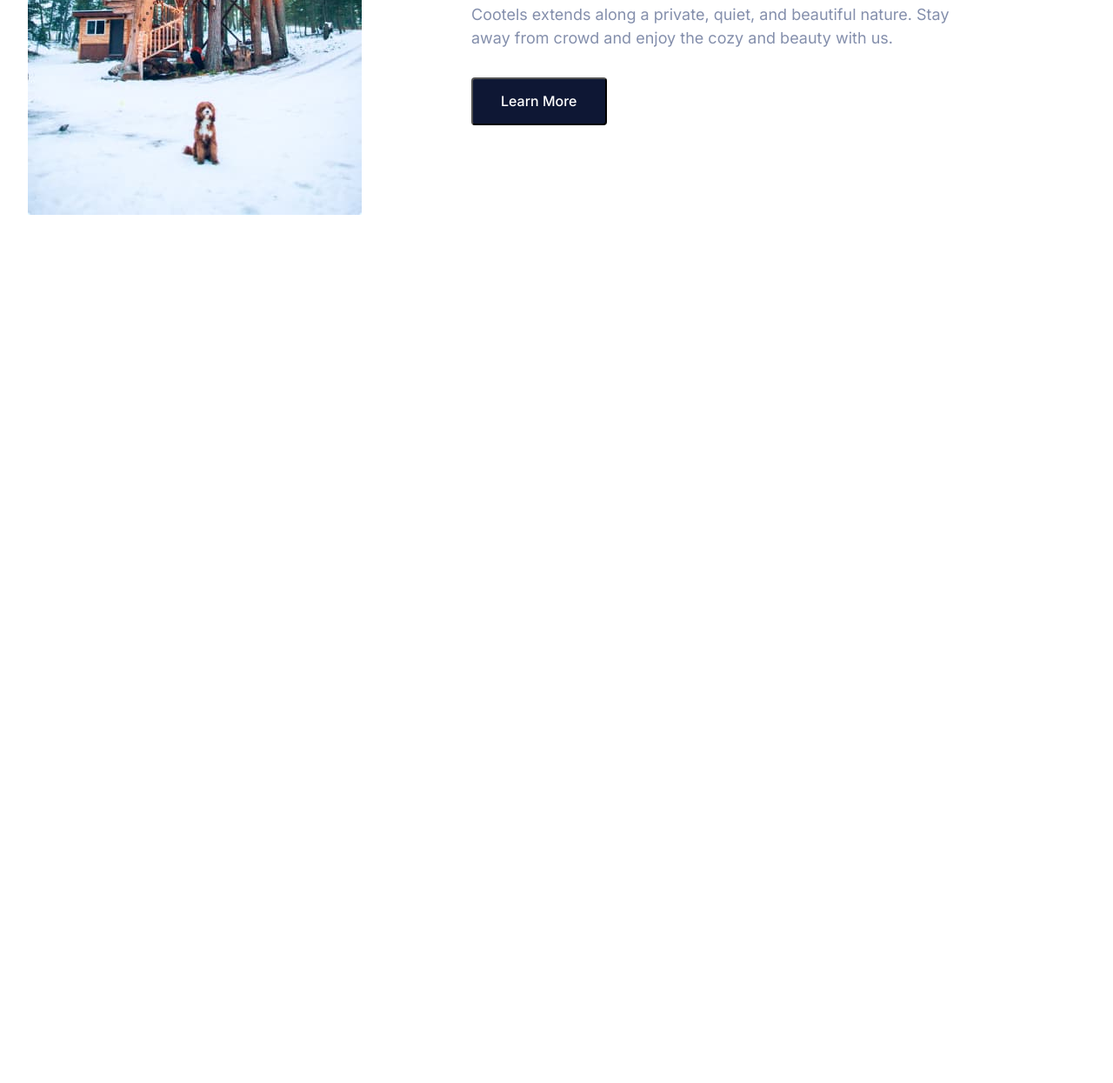
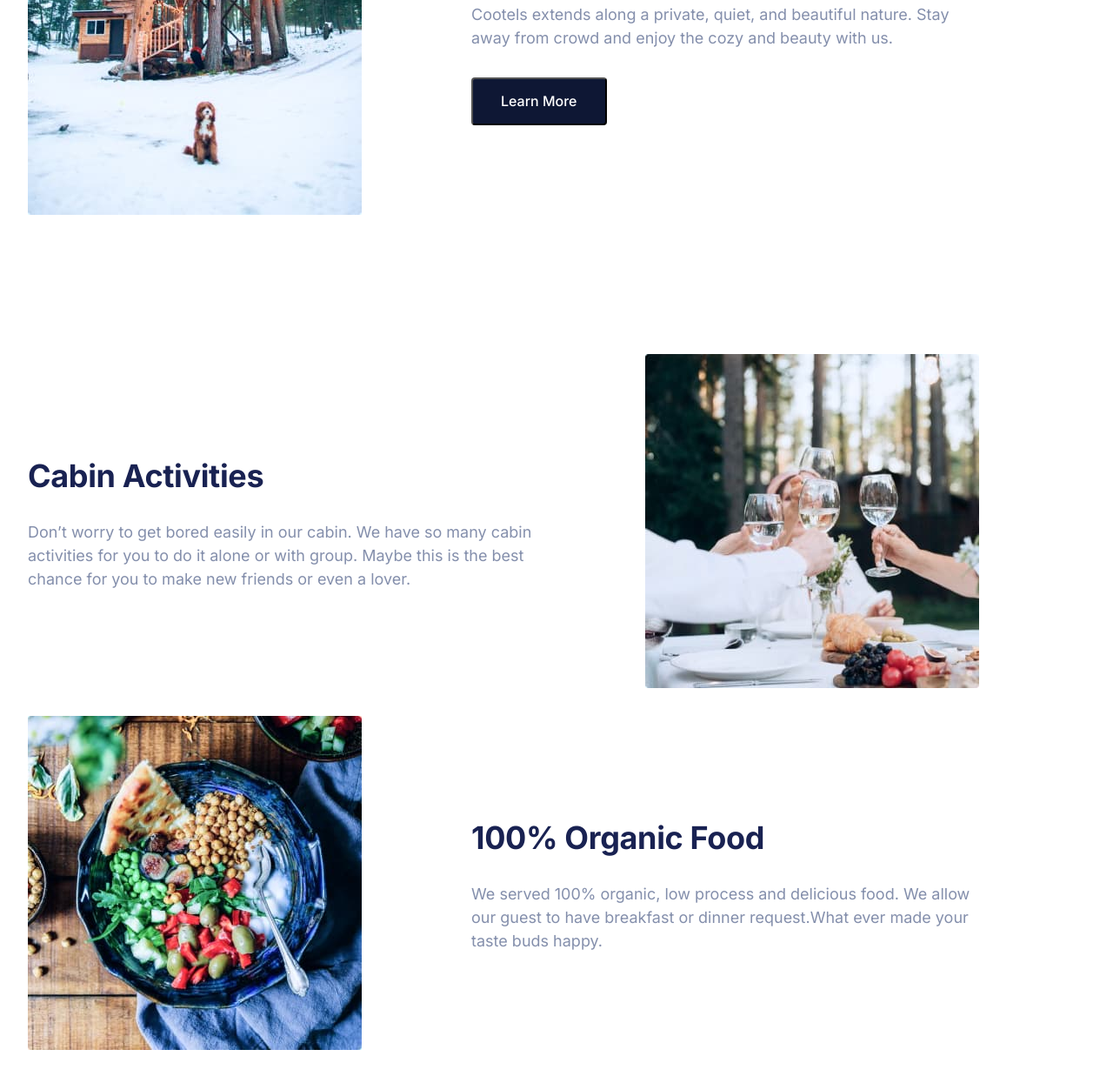
Before and after one commit to MishaPanivnyk/cootels_site, a website built with Parcel: page src/index.html in a window 1280 px wide. Shown: the part 1324-2569 px from the top of the page at 87% size. Before the commit the page ends 1651 px from the top, so only its background shows below. Built offline with nearby package versions, Linux system fonts and the light colour scheme.

Commit message:
add section features

```diff
--- a/src/index.html
+++ b/src/index.html
@@ -19,6 +19,7 @@
     <main>
       <include src="./partials/hero.html"></include>
       <include src="./partials/cootage.html"></include>
+      <include src="./partials/features.html"></include>
     </main>
   </body>
 </html>
--- /dev/null
+++ b/src/partials/features.html
@@ -0,0 +1,34 @@
+<section class="features">
+  <div class="container">
+    <div class="container_content-features">
+      <div class="container_text-features">
+        <h2 class="features__title">Cabin Activities</h2>
+        <p class="features__text">
+          Don’t worry to get bored easily in our cabin. We have so many cabin
+          activities for you to do it alone or with group. Maybe this is the
+          best chance for you to make new friends or even a lover.
+        </p>
+      </div>
+      <img
+        src="/src/images/features-1.jpg"
+        alt="activities"
+        class="features__img-1"
+      />
+    </div>
+    <div class="container_content-features">
+      <img
+        src="/src/images/features-2.jpg"
+        alt="activities"
+        class="features__img-2"
+      />
+      <div class="container_text-features">
+        <h2 class="features__title">100% Organic Food</h2>
+        <p class="features__text">
+          We served 100% organic, low process and delicious food. We allow our
+          guest to have breakfast or dinner request.What ever made your taste
+          buds happy.
+        </p>
+      </div>
+    </div>
+  </div>
+</section>
--- /dev/null
+++ b/src/sass/_features.scss
@@ -0,0 +1,30 @@
+.features {
+  padding: 80px 0px;
+}
+.container_content-features {
+  display: flex;
+  align-items: center;
+}
+.container_content-features:not(:last-child) {
+  margin-bottom: 32px;
+}
+.features__title {
+  font-weight: 600;
+  font-size: 36px;
+  line-height: 1.5;
+  margin-bottom: 24px;
+  letter-spacing: -0.01em;
+}
+.features__text {
+  font-weight: 400;
+  font-size: 18px;
+  line-height: 1.5;
+  color: #848fac;
+  max-width: 584px;
+}
+.features__img-1 {
+  margin-left: 126px;
+}
+.features__img-2 {
+  margin-right: 126px;
+}
--- a/src/sass/index.scss
+++ b/src/sass/index.scss
@@ -9,3 +9,4 @@
 @import './header';
 @import './hero';
 @import './cootage';
+@import './features';
```
Also changed, not shown: src/images/features-1.jpg (added), src/images/features-2.jpg (added).
